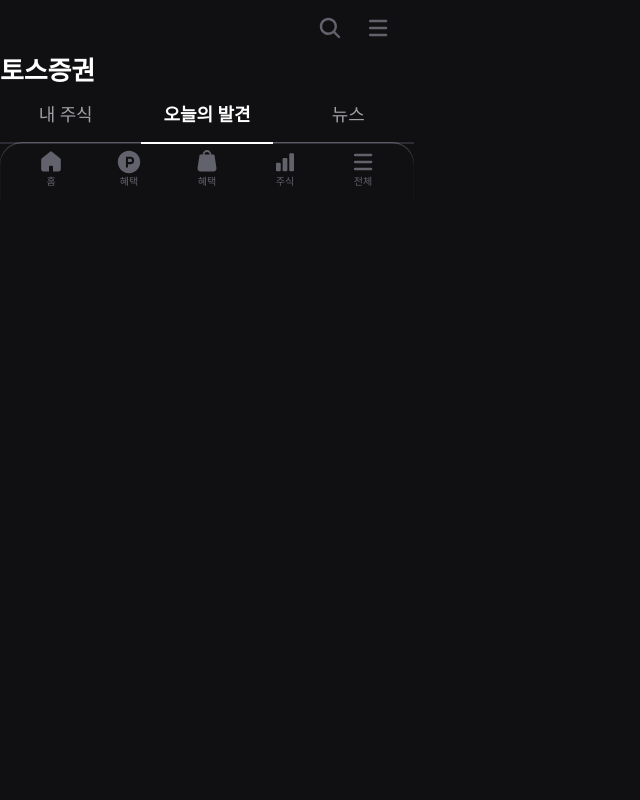
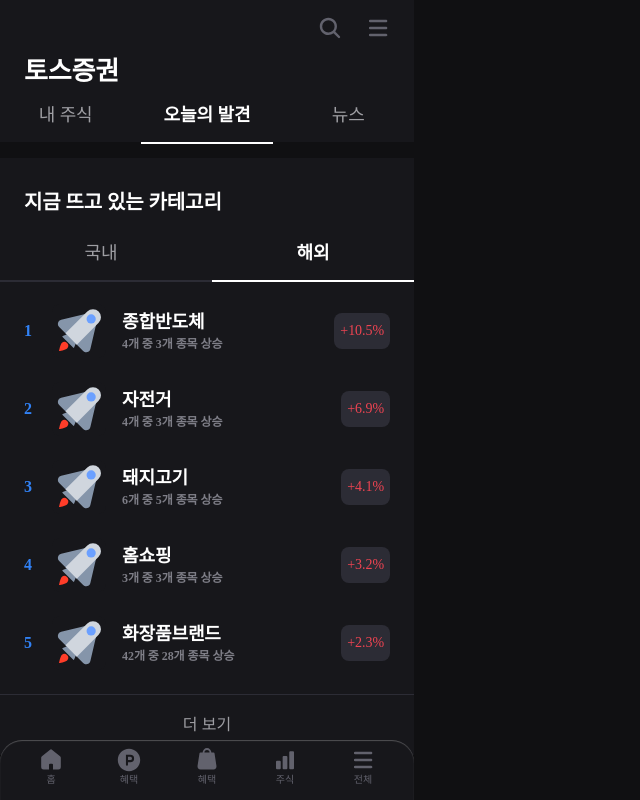
Before and after one commit to heisje/study-clone-toss-stock, a React (Vite) app in the folder ui-system/: page / in a window 1280 px wide. Shown: the whole page, without its empty margins (0-640 px from the left). Built offline with nearby package versions, Linux system fonts and the light colour scheme; a web font is replaced by a local one.

Commit message:
feat: TodayFind

```diff
--- a/ui-system/src/App.tsx
+++ b/ui-system/src/App.tsx
@@ -8,38 +8,52 @@
 import { Tabs } from "@/components/Tabs";
 import { Tab } from "@/components/Tabs/Tab.tsx";
 import { MainStocks } from "@/components/TodayFind/MainStocks.tsx";
-import { LiveChart } from "@/components/TodayFind/LiveChart.tsx";
 import { PopularCategory } from "@/components/TodayFind/PopularCategory.tsx";
 import { PickViewStocks } from "@/components/TodayFind/PickViewStocks.tsx";
 import { FindStocks } from "@/components/TodayFind/FindStocks.tsx";
 import { SearchStocks } from "@/components/TodayFind/SearchStocks.tsx";
 import { StockTags } from "@/components/TodayFind/StockTags.tsx";
 import { Footer } from "@/components/Footer";
+import Box from "@/components/Box";
+import styled from "styled-components";
+
+const Global = styled.div`
+  width: 414px;
+  background-color: #1ea7fd; //var(--black-white-black);
+`;
+
+const Main = styled.main`
+  width: 100%;
+  background-color: var(--blue-grey-tone-grey08);
+`;
 
 function App() {
   return (
-    <div style={{ width: "414px" }}>
+    <Global>
       {/*TODO: 글로벌 다크모드, 글로벌 사이즈 지정, 글로벌 기본 색*/}
+      <Main>
         <Header />
-      <Text className={"pl-g"} type={"title-1-2"}>
-        토스증권
-      </Text>
-      <Tabs className={"p-g"} layout={"fill"}>
+
+        <Box as={"div"} mx={1.5}>
+          <Text type={"title-1-2"}>토스증권</Text>
+        </Box>
+        <Tabs layout={"fill"}>
           <Tab label={"내 주식"} />
           <Tab label={"오늘의 발견"} on />
           <Tab label={"뉴스"} />
         </Tabs>
 
         <MainStocks />
-      <LiveChart />
+        {/*<LiveChart className={"px-15"} />*/}
         <PopularCategory />
         <PickViewStocks />
         <FindStocks />
         <SearchStocks />
         <StockTags />
         <Footer />
+      </Main>
       <NavigationBar />
-    </div>
+    </Global>
   );
 }
 
--- a/ui-system/src/components/Cards/Card01.tsx
+++ b/ui-system/src/components/Cards/Card01.tsx
@@ -6,8 +6,7 @@
 
 const StyledList = styled.div`
   display: flex;
-  width: 25.875rem;
-  padding: 0rem 1.5rem;
+  width: 100%;
   justify-content: space-between;
   align-items: center;
 
@@ -79,10 +78,18 @@
 
 interface CardProps {
   num?: number;
+  rate?: string;
+  title?: string;
+  description?: string;
   children?: ReactNode;
 }
 
-export const Card01 = ({ num }: CardProps) => {
+export const Card01 = ({
+  num,
+  title = "타이틀",
+  description = "설명",
+  rate = "+0.0%",
+}: CardProps) => {
   return (
     <StyledList>
       <div className="left">
@@ -101,16 +108,16 @@
             gap={"0.25rem"}
             align={"flex-start"}
           >
-            <Text type={"title-3-2"}>종목</Text>
+            <Text type={"title-3-2"}>{title}</Text>
             <Text as={"caption"} type={"title-6-2"}>
-              결과
+              {description}
             </Text>
           </Flex>
         </Flex>
       </div>
 
       <div className="right">
-        <Text type={"body-5"}>+0.0%</Text>
+        <Text type={"body-5"}>{rate}</Text>
       </div>
     </StyledList>
   );
--- a/ui-system/src/components/NavigationBar/index.tsx
+++ b/ui-system/src/components/NavigationBar/index.tsx
@@ -7,12 +7,14 @@
 // }
 const NavigationContainer = styled.nav`
   display: inline-flex;
+  position: fixed;
+  bottom: 0;
   padding: 0.375rem 1.6875rem;
   align-items: center;
   gap: 1.875rem;
 
   border-radius: 1.375rem 1.375rem 0rem 0rem;
-  background: var(--blue-grey-tone-grey-08);
+  background: var(--blue-grey-tone-grey08);
   box-shadow: 0px 1px 1px 0px rgba(255, 255, 255, 0.25) inset;
 `;
 
--- /dev/null
+++ b/ui-system/src/components/Tabs/TabsMore.tsx
@@ -0,0 +1,25 @@
+import styled from "styled-components";
+import { HTMLAttributes } from "react";
+import { Text } from "@/components/Text";
+
+const ButtonContainer = styled.button`
+  display: flex;
+  width: 100%;
+  padding: 1.25rem 0;
+  justify-content: center;
+  align-items: center;
+  gap: 0.625rem;
+
+  background: none;
+  border: none;
+  border-top: 0.5px solid var(--blue-grey-tone-grey06);
+  color: var(--blue-grey-tone-grey02);
+`;
+
+export const TabsMore = ({ ...props }: HTMLAttributes<HTMLButtonElement>) => {
+  return (
+    <ButtonContainer {...props}>
+      <Text type={"body-4"}>더 보기</Text>
+    </ButtonContainer>
+  );
+};
--- a/ui-system/src/components/Tabs/index.tsx
+++ b/ui-system/src/components/Tabs/index.tsx
@@ -17,14 +17,14 @@
   }
 
   &.fill {
-    display: grid;
-    grid-template-columns: repeat(auto-fill, minmax(100px, 1fr));
+    display: flex;
+    //display: grid;
+    //grid-template-columns: repeat(auto-fill, minmax(100px, 1fr));
     grid-gap: 10px;
     list-style-type: none;
 
     li {
-      flex-shrink: 1;
-      flex-grow: 1;
+      flex: 1 1 0;
     }
   }
 
--- a/ui-system/src/components/TodayFind/LiveChart.tsx
+++ b/ui-system/src/components/TodayFind/LiveChart.tsx
@@ -1,3 +1,14 @@
-export const LiveChart = () => {
-  return <div></div>;
+import { HTMLAttributes } from "react";
+import { Card01 } from "@/components/Cards/Card01.tsx";
+import Flex from "@/components/Layout/Flex.tsx";
+
+export const LiveChart = ({ ...props }: HTMLAttributes<HTMLDivElement>) => {
+  return (
+    <div {...props}>
+      <Flex direction={"column"} gap={"1.25rem"}>
+        <Card01 num={1} />
+        <Card01 num={2} />
+      </Flex>
+    </div>
+  );
 };
--- a/ui-system/src/components/TodayFind/PopularCategory.tsx
+++ b/ui-system/src/components/TodayFind/PopularCategory.tsx
@@ -1,3 +1,91 @@
-export const PopularCategory = () => {
-  return <div></div>;
+import { HTMLAttributes } from "react";
+import { Card01 } from "@/components/Cards/Card01.tsx";
+import Flex from "@/components/Layout/Flex.tsx";
+import { Text } from "@/components/Text";
+import styled from "styled-components";
+import Box from "@/components/Box";
+import { Tabs } from "@/components/Tabs";
+import { Tab } from "@/components/Tabs/Tab.tsx";
+import { TabsMore } from "@/components/Tabs/TabsMore.tsx";
+
+const DivContainer = styled.div`
+  background: var(--blue-grey-tone-grey08);
+`;
+
+const StyledBox = styled(Box)`
+  background: var(--black-white-black);
+`;
+
+interface fetchedDataList {
+  num: number;
+  title: string;
+  description: string;
+  rate: string;
+}
+
+const fetchedDataList: Array<fetchedDataList> = [
+  {
+    num: 1,
+    title: "종합반도체",
+    description: "4개 중 3개 종목 상승",
+    rate: "+10.5%",
+  },
+  {
+    num: 2,
+    title: "자전거",
+    description: "4개 중 3개 종목 상승",
+    rate: "+6.9%",
+  },
+  {
+    num: 3,
+    title: "돼지고기",
+    description: "6개 중 5개 종목 상승",
+    rate: "+4.1%",
+  },
+  {
+    num: 4,
+    title: "홈쇼핑",
+    description: "3개 중 3개 종목 상승",
+    rate: "+3.2%",
+  },
+  {
+    num: 5,
+    title: "화장품브랜드",
+    description: "42개 중 28개 종목 상승",
+    rate: "+2.3%",
+  },
+];
+
+export const PopularCategory = ({
+  className,
+  ...props
+}: HTMLAttributes<HTMLDivElement>) => {
+  return (
+    <>
+      <StyledBox pt={1} />
+      <DivContainer className={`${className}`} {...props}>
+        <Box mt={2} mx={1.5} mb={0.75}>
+          <Text type={"title-2-2"}>지금 뜨고 있는 카테고리</Text>
+        </Box>
+        <Tabs layout={"fill"}>
+          <Tab label={"국내"} />
+          <Tab label={"해외"} on />
+        </Tabs>
+        <Box my={1.5} mx={1.5}>
+          <Flex direction={"column"} gap={"1.5rem"}>
+            {fetchedDataList.map(({ num, title, description, rate }) => (
+              <Card01
+                num={num}
+                title={title}
+                description={description}
+                rate={rate}
+                key={title}
+              />
+            ))}
+          </Flex>
+        </Box>
+        <TabsMore />
+      </DivContainer>
+    </>
+  );
 };
```
Lines whose indentation alone changed are shown as unchanged.
